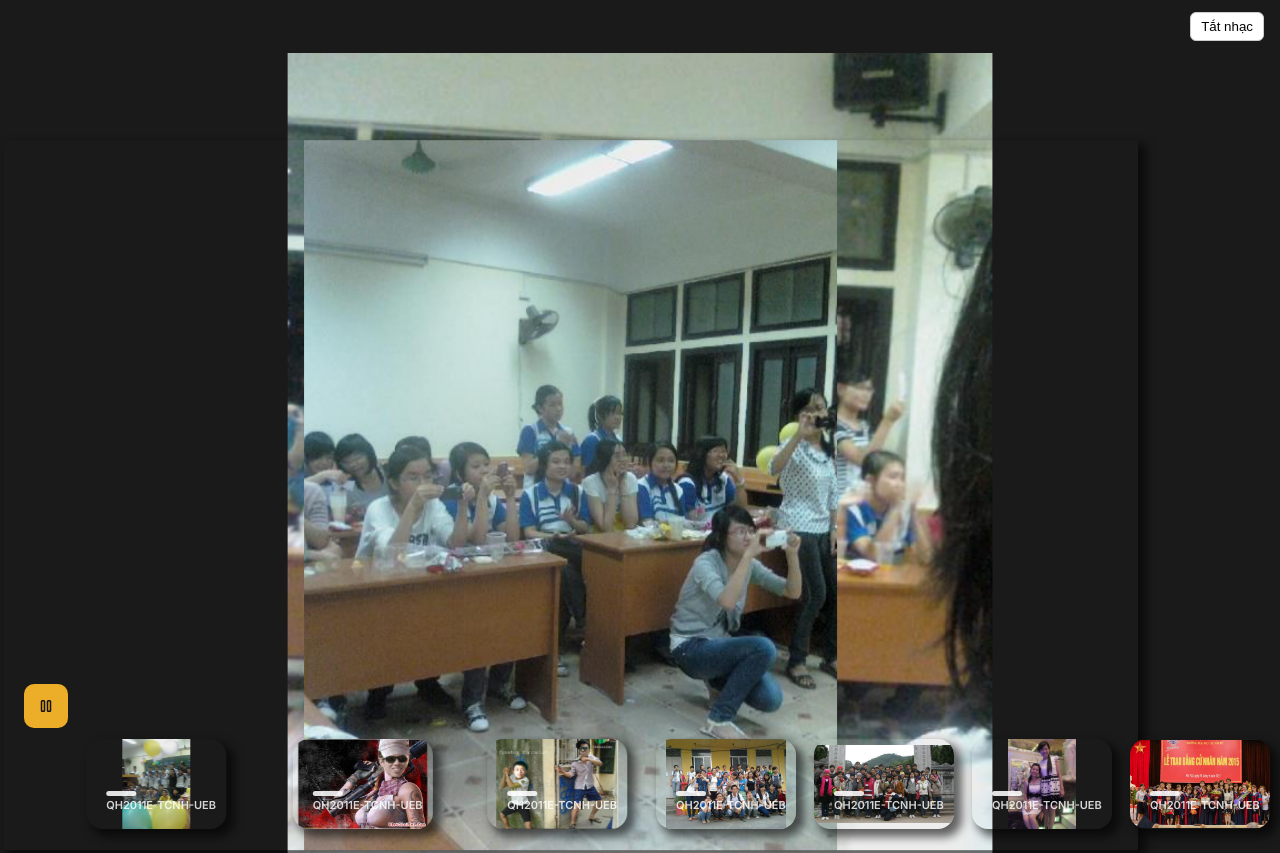
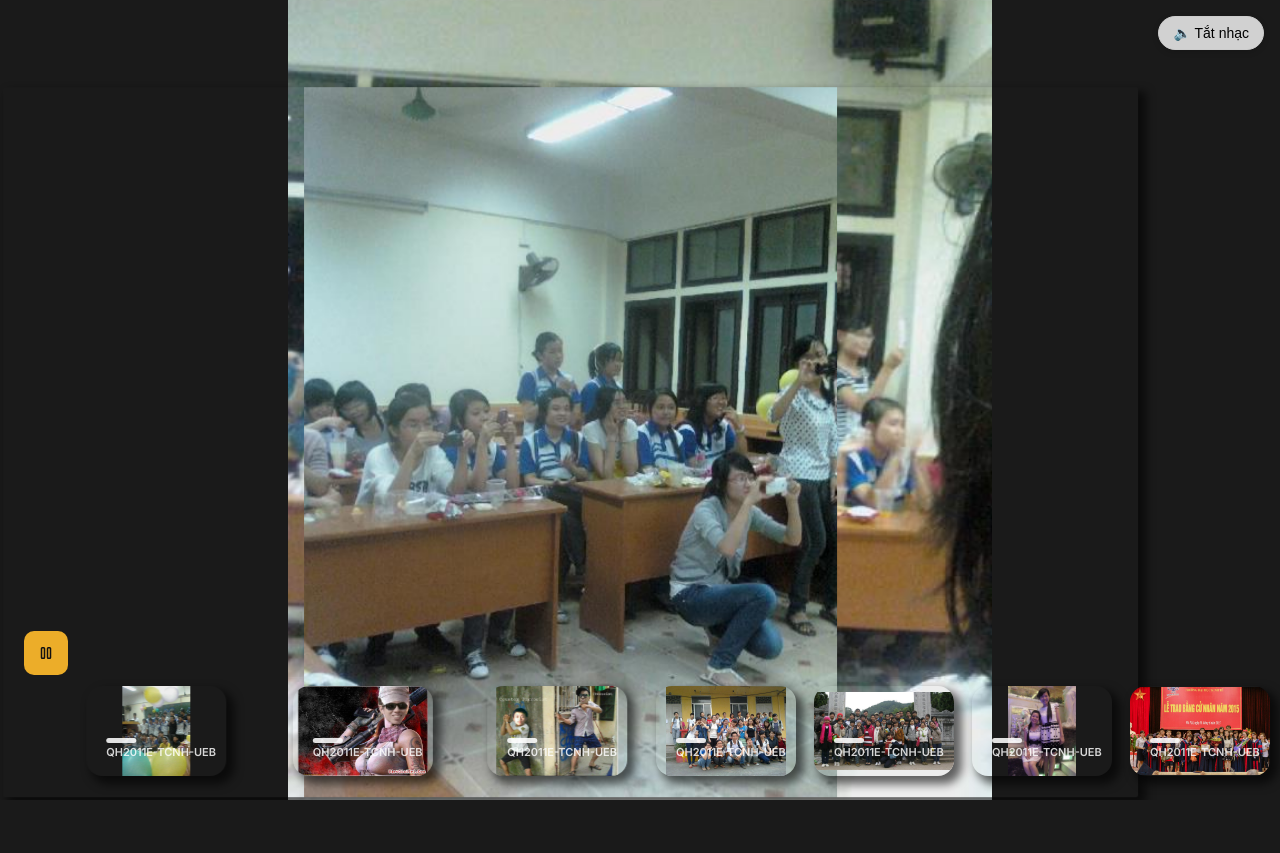
Before and after one commit to dktaray/qh2011e-tcnh-ueb, a website: page index.html in a window 1280 px wide. After the commit the page ends 800 px from the top, so only its background shows below. Drawn offline with nearby package versions, Linux system fonts and the light colour scheme.

Commit message:
update mp3

```diff
--- a/index.html
+++ b/index.html
@@ -11,70 +11,43 @@
       rel="stylesheet"
     />
     <link rel="stylesheet" href="style.css" />
+    <style>
+      /* === Nút nhạc cố định === */
+      #music-toggle {
+        position: fixed;
+        top: 16px;
+        right: 16px;
+        z-index: 1000;
+        background: rgba(255, 255, 255, 0.8);
+        border: 1px solid #ccc;
+        border-radius: 30px;
+        padding: 8px 14px;
+        font-size: 14px;
+        cursor: pointer;
+        box-shadow: 0 2px 6px rgba(0, 0, 0, 0.15);
+        transition: all 0.3s ease;
+        backdrop-filter: blur(6px);
+      }
+      #music-toggle:hover {
+        background: rgba(255, 255, 255, 1);
+        transform: scale(1.05);
+      }
+    </style>
   </head>
+
   <body>
-    <div style="padding:12px 16px; display:flex; justify-content:flex-end; align-items:center; gap:12px;">
-      <button id="music-toggle" aria-pressed="false" aria-label="Bật / tắt nhạc nền" style="padding:6px 10px; border-radius:6px; border:1px solid #ccc; background:#fff; cursor:pointer;">Bật nhạc</button>
-      <audio id="bg-music" loop preload="auto">
-        <source src="data/music/background.mp3" type="audio/mpeg">
-        <!-- Nếu bạn có file .ogg, thêm dưới đây để tăng tương thích -->
-        <!-- <source src="data/music/background.ogg" type="audio/ogg"> -->
-        Trình duyệt của bạn không hỗ trợ thẻ audio.
-      </audio>
-    </div>
+    <!-- Nút bật/tắt nhạc nổi -->
+    <button id="music-toggle" aria-pressed="false" aria-label="Bật / tắt nhạc nền">
+      🔊 Bật nhạc
+    </button>
 
-    <script>
-      // Thiết lập nút Play/Pause cho bg-music
-      (function () {
-        const audio = document.getElementById('bg-music');
-        const btn = document.getElementById('music-toggle');
+    <!-- Nhạc nền -->
+    <audio id="bg-music" loop preload="auto">
+      <source src="data/music/background.mp3" type="audio/mpeg" />
+      Trình duyệt của bạn không hỗ trợ thẻ audio.
+    </audio>
 
-        // Cập nhật trạng thái nút theo audio
-        function updateButton() {
-          if (audio && btn) {
-            if (audio.paused) {
-              btn.textContent = 'Bật nhạc';
-              btn.setAttribute('aria-pressed', 'false');
-            } else {
-              btn.textContent = 'Tắt nhạc';
-              btn.setAttribute('aria-pressed', 'true');
-            }
-          }
-        }
-
-        // Thử autoplay (nhiều trình duyệt sẽ chặn nếu không có tương tác)
-        // Nếu bị chặn thì người dùng có thể nhấn nút để bật.
-        window.addEventListener('load', async () => {
-          try {
-            // Không đặt muted ở đây — thử phát để xem nếu trình duyệt cho phép
-            await audio.play();
-          } catch (err) {
-            // Autoplay bị chặn — giữ ở trạng thái paused
-            // Bạn có thể thử audio.muted = true; audio.play(); để autoplay im lặng
-            // rồi unmute sau khi người dùng tương tác.
-            // console.log('Autoplay blocked:', err);
-          }
-          updateButton();
-        });
-
-        btn.addEventListener('click', async () => {
-          try {
-            if (audio.paused) {
-              await audio.play();
-            } else {
-              audio.pause();
-            }
-          } catch (err) {
-            console.warn('Không thể phát/paus nhạc:', err);
-          }
-          updateButton();
-        });
-
-        // Nếu audio kết thúc (nên không xảy ra vì loop), cập nhật nút
-        audio.addEventListener('play', updateButton);
-        audio.addEventListener('pause', updateButton);
-      })();
-    </script>
+    <!-- Nội dung chính -->
     <div class="slideshow">
       <div class="progress-bar indicator"></div>
       <div id="card-stage" class="card-stage"></div>
@@ -86,13 +59,78 @@
           </div>
         </div>
         <div id="slide-numbers" class="slide-index" aria-hidden="true"></div>
-        <button class="pause-button" type="button" aria-pressed="false" aria-label="Pause slideshow" title="Pause slideshow"> </button>
+        <button
+          class="pause-button"
+          type="button"
+          aria-pressed="false"
+          aria-label="Pause slideshow"
+          title="Pause slideshow"
+        ></button>
       </div>
 
       <div class="transition-cover cover" aria-hidden="true"></div>
     </div>
 
     <script src="https://cdnjs.cloudflare.com/ajax/libs/gsap/3.12.2/gsap.min.js" defer></script>
+
+    <script>
+      // === Script điều khiển nhạc ===
+      window.addEventListener("DOMContentLoaded", async () => {
+        const audio = document.getElementById("bg-music");
+        const btn = document.getElementById("music-toggle");
+        let isPlaying = false;
+
+        // Cập nhật trạng thái nút
+        const updateButton = () => {
+          if (audio.paused) {
+            btn.textContent = "🔊 Bật nhạc";
+            btn.setAttribute("aria-pressed", "false");
+          } else {
+            btn.textContent = "🔈 Tắt nhạc";
+            btn.setAttribute("aria-pressed", "true");
+          }
+        };
+
+        // Thử autoplay (nếu bị chặn thì chờ tương tác user)
+        try {
+          audio.volume = 0; // bắt đầu không tiếng
+          await audio.play();
+          // Fade-in dần âm lượng
+          let vol = 0;
+          const fade = setInterval(() => {
+            vol += 0.05;
+            if (vol >= 1) {
+              vol = 1;
+              clearInterval(fade);
+            }
+            audio.volume = vol;
+          }, 200);
+          isPlaying = true;
+        } catch (err) {
+          // Autoplay bị chặn, chờ user click
+          console.warn("Autoplay bị chặn, chờ người dùng tương tác.");
+        }
+
+        updateButton();
+
+        // Khi click nút bật/tắt
+        btn.addEventListener("click", async () => {
+          try {
+            if (audio.paused) {
+              await audio.play();
+              isPlaying = true;
+            } else {
+              audio.pause();
+              isPlaying = false;
+            }
+            updateButton();
+          } catch (err) {
+            console.warn("Không thể phát/tạm dừng nhạc:", err);
+          }
+        });
+      });
+    </script>
+
     <script src="script.js" defer></script>
   </body>
 </html>
```
Also changed, not shown: 1 other file.
